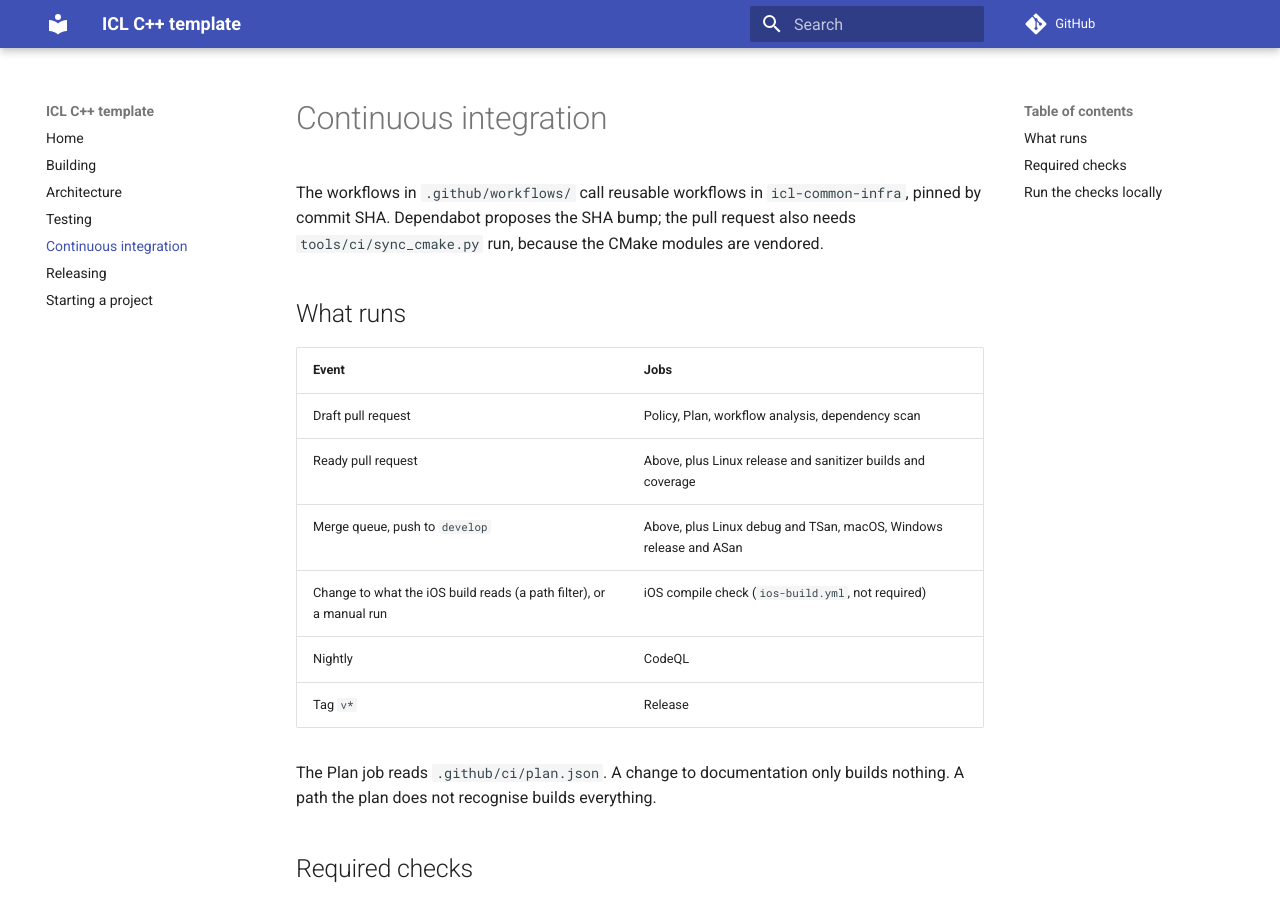
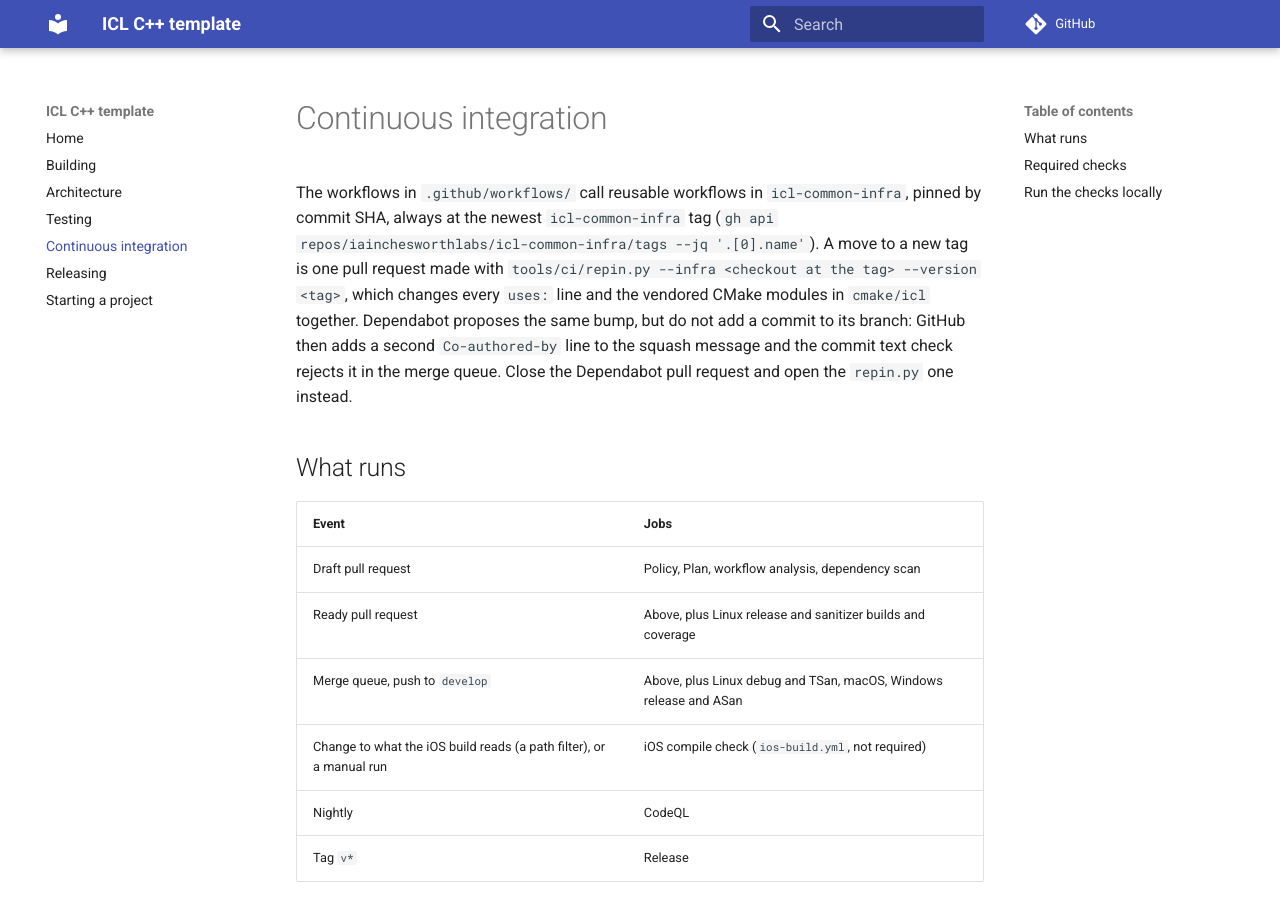
Before and after one commit to iainchesworthlabs/icl-cpp-template, an MkDocs documentation site: the page built from docs/ci.md, in a window 1280 px wide and 900 px high. Built offline with MkDocs 1.6.1 and Material for MkDocs 9.7.7, drawn with Linux system fonts in a browser that asks for light colours; comment, search, counter and statistics services are not loaded.

Commit message:
Pin the newest icl-common-infra tag and say projects always track it (#21)
The template pinned v0.1.8 while the newest tag is v0.1.25 (projects
made from it start several releases behind, and snake and cubeulator are
on v0.1.18). This moves the workflows and `cmake/icl` to v0.1.25 with
`tools/ci/repin.py`, and updates `docs/new-project.md`, `docs/ci.md` and
`AGENTS.md`: a project pins the newest tag, moves with `repin.py` in its
own pull request, and never adds a commit to a Dependabot branch (the
second `Co-authored-by` line fails the commit text check in the merge
queue). Matches standard 0.16 in icl-common-infra
(https://github.com/iainchesworthlabs/icl-common-infra/pull/68).

Signed-off-by: Iain Chesworth <iain.chesworth@gmail.com>

```diff
--- a/docs/ci.md
+++ b/docs/ci.md
@@ -1,8 +1,11 @@
 # Continuous integration
 
 The workflows in `.github/workflows/` call reusable workflows in `icl-common-infra`, pinned by
-commit SHA. Dependabot proposes the SHA bump; the pull request also needs
-`tools/ci/sync_cmake.py` run, because the CMake modules are vendored.
+commit SHA, always at the newest `icl-common-infra` tag (`gh api repos/iainchesworthlabs/icl-common-infra/tags --jq '.[0].name'`).
+A move to a new tag is one pull request made with `tools/ci/repin.py --infra <checkout at the tag> --version <tag>`, which
+changes every `uses:` line and the vendored CMake modules in `cmake/icl` together. Dependabot proposes the same bump, but
+do not add a commit to its branch: GitHub then adds a second `Co-authored-by` line to the squash message and the commit
+text check rejects it in the merge queue. Close the Dependabot pull request and open the `repin.py` one instead.
 
 ## What runs
 
```
Also changed, not shown: AGENTS.md (+1 -0 lines), changelog.d/pin-newest-infra.changed.md (added, +1 -0 lines), docs/new-project.md (+3 -2 lines), 8 other files.
